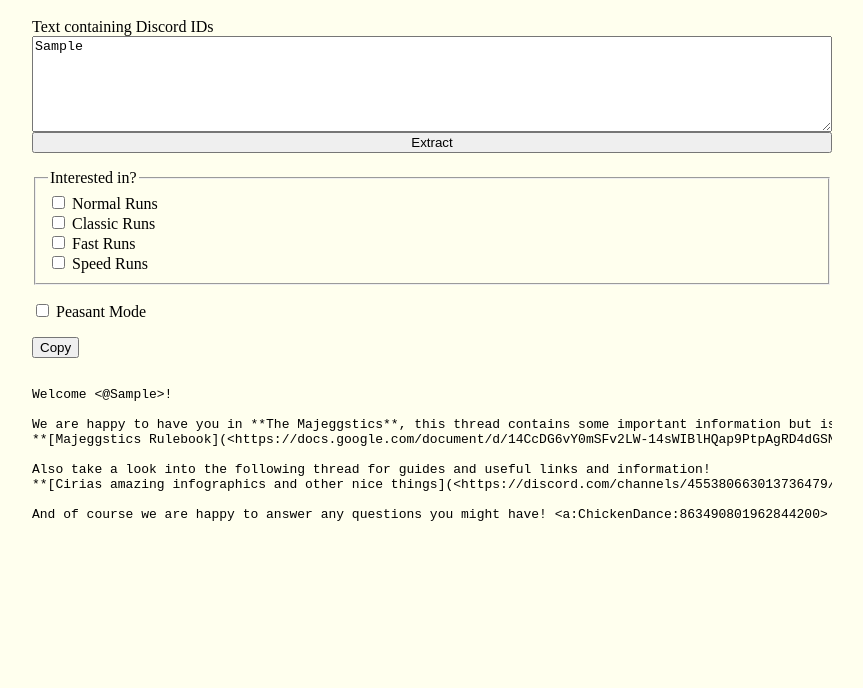
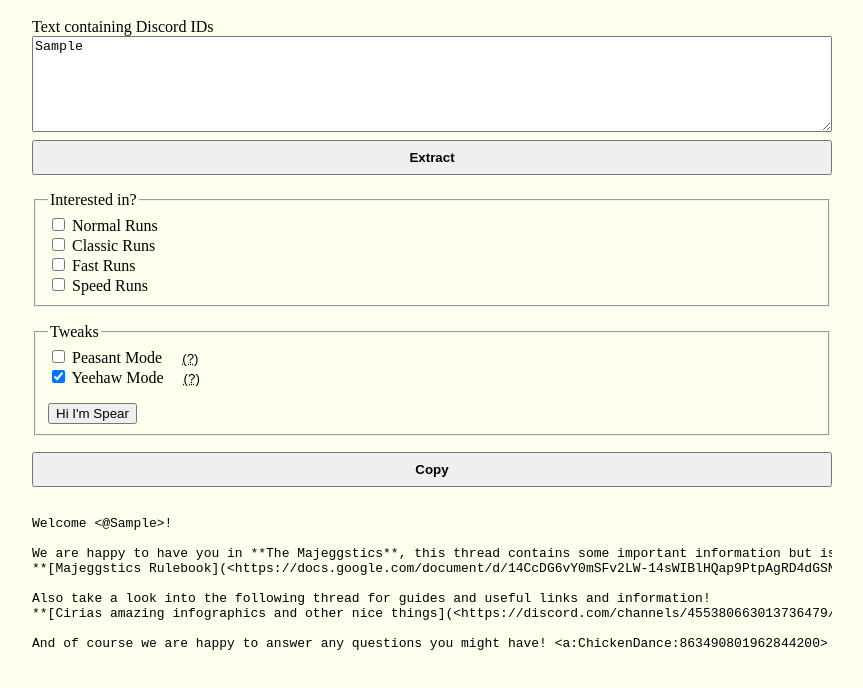
Before and after one commit to DukeCephalopod/maj-welcome, a plain HTML site: page index.html in a window 1280 px wide. Both pictures are taken after typing "Sample" into the empty fields and a click on the button "Copy". Shown: the part 66-754 px from the top of the page, without its empty margins (208-1071 px from the left). Drawn offline with Linux system fonts and the light colour scheme.

Commit message:
:lipstick: Make it prettier and add new Tweaks

```diff
--- a/index.css
+++ b/index.css
@@ -14,12 +14,26 @@ header h1 {
   line-height: 1.3;
 }
 
+textarea {
+  margin-bottom: 0.5rem;
+}
+
+button.primary {
+  padding: 0.5rem;
+  font-weight: bold;
+}
+
 .column-split {
   display: flex;
   flex-direction: column;
 }
 
-form > * {
+form {
+  display: flex;
+  flex-direction: column;
+}
+
+form>* {
   margin-bottom: 1rem;
 }
 
@@ -33,6 +47,29 @@ form > * {
   flex-direction: column;
 }
 
+.info button {
+  border: none;
+  background: none;
+  text-decoration: underline;
+  text-decoration-style: dotted;
+  cursor: help;
+  padding: 0;
+  margin-left: 1rem;
+}
+
+.info button:active {
+  border: none;
+}
+
+.info span {
+  display: none;
+  font-size: small;
+}
+
+#spear {
+  margin-top: 1rem;
+}
+
 #preview {
   overflow-x: auto;
 }
--- a/index.html
+++ b/index.html
@@ -1,5 +1,6 @@
 <!doctype html>
 <html lang="en">
+
 <head>
   <meta charset="UTF-8" />
   <meta name="viewport" content="width=device-width, initial-scale=1.0" />
@@ -8,6 +9,7 @@
 
   <script src="index.js" defer></script>
 </head>
+
 <body>
   <header>
     <h1><img src="maj.png" />Majeggstic Welcome Templater</h1>
@@ -16,79 +18,64 @@
     <form id="options" autocomplete="off">
       <section id="ids-entry">
         <label for="discord-ids">Text containing Discord IDs</label>
-          <textarea
-            name="discord-ids"
-            id="discord-ids"
-            class="preview"
-            rows="6"
-            cols="50"
-          ></textarea>
-          <button id="extract">Extract</button>
+        <textarea name="discord-ids" id="discord-ids" class="preview" rows="6" cols="50"></textarea>
+        <button id="extract" class="primary">Extract</button>
       </section>
 
       <fieldset id="interests">
         <legend>Interested in?</legend>
 
         <div>
-            <input
-              type="checkbox"
-              id="interest-normal"
-              name="interest"
-              value="normal"
-              class="preview"
-            />
+          <input type="checkbox" id="interest-normal" name="interest" value="normal" class="preview" />
           <label for="interest-normal">Normal Runs</label>
         </div>
 
         <div>
-            <input
-              type="checkbox"
-              id="interest-classic"
-              name="interest"
-              value="classic"
-              class="preview"
-            />
+          <input type="checkbox" id="interest-classic" name="interest" value="classic" class="preview" />
           <label for="interest-classic">Classic Runs</label>
         </div>
 
         <div>
-            <input
-              type="checkbox"
-              id="interest-fast"
-              name="interest"
-              value="fast"
-              class="preview"
-            />
+          <input type="checkbox" id="interest-fast" name="interest" value="fast" class="preview" />
           <label for="interest-fast">Fast Runs</label>
         </div>
 
         <div>
-            <input
-              type="checkbox"
-              id="interest-speed"
-              name="interest"
-              value="speed"
-              class="preview"
-            />
+          <input type="checkbox" id="interest-speed" name="interest" value="speed" class="preview" />
           <label for="interest-speed">Speed Runs</label>
         </div>
       </fieldset>
 
+      <fieldset id="tweaks">
+        <legend>Tweaks</legend>
         <div>
-          <input
-            type="checkbox"
-            id="peasant"
-            name="peasant"
-            value="peasant"
-            class="preview"
-          />
+          <input type="checkbox" id="peasant" name="peasant" value="peasant" class="preview" />
           <label for="peasant">Peasant Mode</label>
+          <span class="info">
+            <button>(?)</button>
+            <span>Replace animated :chickendance: with simple 🙂</span>
+          </span>
         </div>
 
-        <button id="copy" name="copy">Copy</button>
+        <div>
+          <input type="checkbox" id="yeehaw" name="yeehaw" value="yeehaw" class="preview" checked />
+          <label for="yeehaw">Yeehaw Mode</label>
+          <span class="info">
+            <button>(?)</button>
+            <span>Replace "you" with "y'all" for multiwelcomes</span>
+          </span>
+        </div>
+
+        <div>
+          <button id="spear" name="spear">Hi I'm Spear</button>
+        </div>
+      </fieldset>
+
+      <button id="copy" name="copy" class="primary">Copy</button>
     </form>
 
     <section id="preview"></section>
   </main>
 </body>
+
 </html>
--- a/index.js
+++ b/index.js
@@ -1,20 +1,27 @@
 (() => {
-  const getIDs = () => document.getElementById("discord-ids").value.split("\n");
+  const $ = (selector) =>
+    selector.match(/^#\S+$/) // "just an ID"
+      ? document.getElementById(selector.slice(1)) // strip # from front
+      : document.querySelectorAll(selector);
+
+  const getIDs = () => $("#discord-ids").value.split("\n");
   const getInterests = () =>
     Array.from(
-      document
-        .getElementById("interests")
-        .querySelectorAll('input[name="interest"]:checked'),
+      $("#interests").querySelectorAll('input[name="interest"]:checked'),
     ).map((el) => el.value);
-  const oxfordComma = (strings) => {
-    if (strings.length === 1) {
-      return strings[0];
-    } else if (strings.length === 2) {
-      return strings.join(" and ");
+
+  // oxfordComma(['a']) => 'a'
+  // oxfordComma(['a', 'b']) => 'a and b'
+  // oxfordComma(['a', 'b', 'c']) => 'a, b, and c'
+  const oxfordComma = (strs) => {
+    if (strs.length > 2) {
+      const l = strs.length - 1;
+      strs.splice(0, l, strs.slice(0, l).join(", "));
     }
-    strings[strings.length - 1] = `and ${strings[strings.length - 1]}`;
-    return strings.join(", ");
+    return strs.join(" and ");
   };
+
+  // non-exhaustive, but works for the specific characters that appear in preview
   const escapeHtml = (unsafe) => {
     return unsafe
       .replaceAll("&", "&amp;")
@@ -23,8 +30,10 @@
       .replaceAll('"', "&quot;")
       .replaceAll("'", "&#039;");
   };
+
+  // junky ancient copying code for browsers that don't support navigator.clipboard
   const fallbackCopy = (text) => {
-    var textArea = document.createElement("textarea");
+    const textArea = document.createElement("textarea");
     textArea.value = text;
 
     // Avoid scrolling to bottom
@@ -47,35 +56,43 @@
     document.body.removeChild(textArea);
     return success;
   };
-  const extractDiscordIds = (text) => text.match(/\d{17,}/g).join("\n");
-  const peasantMode = () => document.getElementById("peasant").checked;
+
+  // any sequence of at least 17 digits gets extracted
+  const extractDiscordIds = (text) => text?.match(/\d{17,}/g)?.join("\n") || "";
+
+  const peasantMode = () => $("#peasant").checked;
+  const yeehawMode = () => $("#yeehaw").checked;
 
   const runTypes = {
     normal: {
       emoji: "<:grade_any:1131340627171365027>",
       name: "Normal",
-      link: "https://discord.com/channels/455380663013736479/1128601421407854643/1174292737089081375",
+      link:
+        "https://discord.com/channels/455380663013736479/1128601421407854643/1174292737089081375",
     },
     classic: {
       emoji: "<:grade_aaa:1116157518138322964>",
       name: "Classic",
-      link: "https://discord.com/channels/455380663013736479/1128601421407854643/1174292779820654642",
+      link:
+        "https://discord.com/channels/455380663013736479/1128601421407854643/1174292779820654642",
     },
     fast: {
       emoji: "🏎️",
       name: "Fast",
-      link: "https://discord.com/channels/455380663013736479/1128601421407854643/1174292810611044394",
+      link:
+        "https://discord.com/channels/455380663013736479/1128601421407854643/1174292810611044394",
     },
     speed: {
       emoji: "🚀",
       name: "Speed",
-      link: "https://discord.com/channels/455380663013736479/1128601421407854643/1174292837723017268",
+      link:
+        "https://discord.com/channels/455380663013736479/1128601421407854643/1174292837723017268",
     },
   };
 
   const generatePreview = () => {
     const mentions = getIDs().map((x) => `<@${x}>`);
-    const you = mentions.length > 1 ? "y'all" : "you";
+    const you = yeehawMode() && mentions.length > 1 ? "y'all" : "you";
 
     const basicWelcome = [
       `Welcome ${oxfordComma(mentions)}!`,
@@ -118,7 +135,7 @@
       `And of course we are happy to answer any questions ${you} might have! ${emoji} For general questions you can ask in https://discord.com/channels/455380663013736479/1103307141311381594; for contract-specific advice just type **‘mj-support’** (without quotes) in the chat and we'll be there to help as soon as we can. You'll get a confirmation that looks like this:`,
     ];
 
-    document.getElementById("preview").innerHTML = [
+    $("#preview").innerHTML = [
       "<pre>",
       ...basicWelcome.map(escapeHtml),
       ...interestAdditions.map(escapeHtml),
@@ -128,13 +145,13 @@
     ].join("\n");
   };
 
-  Array.from(document.getElementsByClassName("preview")).forEach((input) => {
+  Array.from($(".preview")).forEach((input) => {
     input.addEventListener("input", generatePreview);
   });
 
-  document.getElementById("copy").addEventListener("click", (event) => {
+  $("#copy").addEventListener("click", (event) => {
     event.preventDefault();
-    const text = document.getElementById("preview").textContent;
+    const text = $("#preview").textContent;
     if (navigator.clipboard) {
       navigator.clipboard
         .writeText(text)
@@ -150,10 +167,25 @@
     }
   });
 
-  document.getElementById("extract").addEventListener("click", (event) => {
+  $("#extract").addEventListener("click", (event) => {
     event.preventDefault();
-    const textarea = document.getElementById("discord-ids");
+    const textarea = $("#discord-ids");
     textarea.value = extractDiscordIds(textarea.value);
     generatePreview();
   });
+
+  $("#spear").addEventListener("click", (event) => {
+    event.preventDefault();
+    const hue = Math.floor(Math.random() * 36) * 10;
+    document.body.style.backgroundColor = `hsl(${hue}deg 100% 96.67%)`;
+  });
+
+  $(".info button").forEach((button) => {
+    button.title = button.nextElementSibling.innerText;
+    button.addEventListener("click", (event) => {
+      event.preventDefault();
+      const span = event.target.nextElementSibling;
+      span.style.display = span.checkVisibility() ? "none" : "inline";
+    });
+  });
 })();
```
Lines whose indentation alone changed are shown as unchanged.
